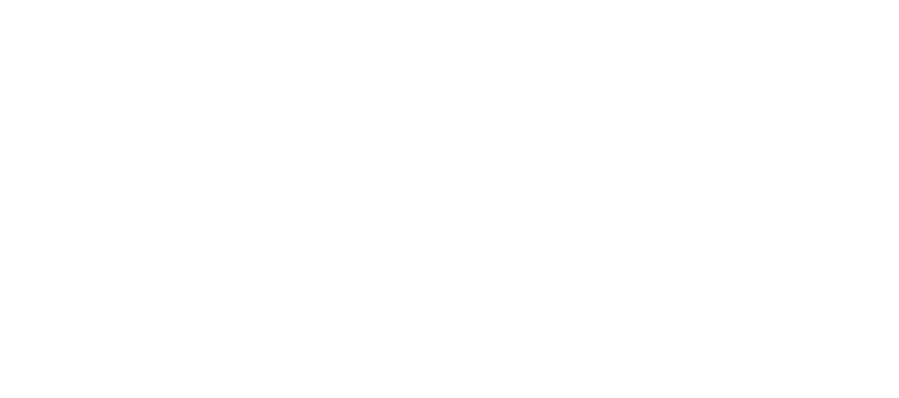
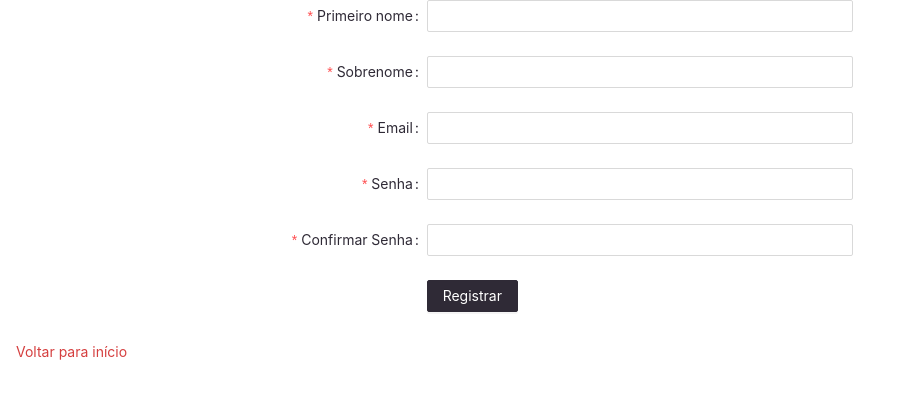
Before and after one commit to alanmrochadeveloper/r-ecommerce, a React (Create React App) app in the folder client/: page /cadastrar in a window 1280 px wide. Shown: the top 398 px of the page, without its empty margins (0-899 px from the left). Built offline with nearby package versions, Linux system fonts and the light colour scheme; the HTML template or start-up script is replaced by a standard one.

Commit message:
chore: added register page

```diff
--- /dev/null
+++ b/client/src/layout/ContentWrapper/index.tsx
@@ -0,0 +1,12 @@
+import { Layout } from 'antd'
+import React from 'react'
+
+const { Content } = Layout
+
+interface IProps {
+  children: any
+}
+const ContentWrapper: React.FC<IProps> = ({ children }) => {
+  return <Content>{children}</Content>
+}
+export default ContentWrapper
--- a/client/src/layout/MainWrapper/index.tsx
+++ b/client/src/layout/MainWrapper/index.tsx
@@ -13,8 +13,7 @@
 }
 const MainWrapper: React.FC<IProps> = ({ children }) => {
   const history = useHistory()
-  const { pathname } = document.location
-  // const { pathname } = useLocation()
+  const { pathname } = useLocation()
 
   const [currentWidth, setCurrentWidth] = useState<number>(0)
 
--- a/client/src/pages/Login/index.tsx
+++ b/client/src/pages/Login/index.tsx
@@ -1,13 +1,11 @@
 import { Button, Form, Input } from 'antd'
 import React from 'react'
-import { useLocation } from 'react-router'
+import { useHistory } from 'react-router'
 import MainWrapper from '../../layout/MainWrapper'
 
 interface IProps {}
 const Login: React.FC<IProps> = () => {
-  // const { pathname } = document.location
-  const { pathname } = useLocation()
-  console.log('pathname = ', pathname)
+  const history = useHistory()
 
   return (
     <>
@@ -46,6 +44,13 @@
               Enviar
             </Button>
           </Form.Item>
+          <Button
+            type="link"
+            className="cadastrar"
+            onClick={() => history.push('/cadastrar')}
+          >
+            Cadastrar
+          </Button>
         </Form>
       </MainWrapper>
     </>
--- /dev/null
+++ b/client/src/pages/Register/index.tsx
@@ -0,0 +1,67 @@
+import { Button, Form, Input } from 'antd'
+import React from 'react'
+import { useHistory } from 'react-router-dom'
+import ContentWrapper from '../../layout/ContentWrapper'
+
+interface IProps {}
+const Registration: React.FC<IProps> = () => {
+  const history = useHistory()
+
+  return (
+    <>
+      <ContentWrapper>
+        <Form wrapperCol={{ span: 8 }} labelCol={{ span: 8 }}>
+          <Form.Item
+            label="Primeiro nome"
+            name="firstName"
+            className="first-name-input"
+            rules={[{ required: true, message: 'Digite o seu nome' }]}
+          >
+            <Input className="first-name-input" />
+          </Form.Item>
+          <Form.Item
+            label="Sobrenome"
+            name="lastName"
+            className="last-name-label"
+            rules={[{ required: true, message: 'Digite o seu sobrenome' }]}
+          >
+            <Input className="last-name-input" />
+          </Form.Item>
+          <Form.Item
+            label="Email"
+            name="email"
+            className="email-label"
+            rules={[{ required: true, message: 'Digite o seu email' }]}
+          >
+            <Input className="email-input" />
+          </Form.Item>
+          <Form.Item
+            label="Senha"
+            name="password"
+            className="password-label"
+            rules={[{ required: true, message: 'Digite o sua senha' }]}
+          >
+            <Input className="password-input" type="password" />
+          </Form.Item>
+          <Form.Item
+            label="Confirmar Senha"
+            name="confirmPassword"
+            className="confirm-password-label"
+            rules={[{ required: true, message: 'Confirme sua senha' }]}
+          >
+            <Input className="confirm-password-input" type="password" />
+          </Form.Item>
+          <Form.Item wrapperCol={{ offset: 8, span: 16 }}>
+            <Button type="primary" name="buttonSubmit" htmlType="submit">
+              Registrar
+            </Button>
+          </Form.Item>
+        </Form>
+      </ContentWrapper>
+      <Button type="link" onClick={() => history.push('/')}>
+        Voltar para início
+      </Button>
+    </>
+  )
+}
+export default Registration
--- a/client/src/routes/index.tsx
+++ b/client/src/routes/index.tsx
@@ -5,6 +5,7 @@
 import Contact from '../pages/Contact';
 import Home from '../pages/Home';
 import Login from '../pages/Login';
+import Registration from '../pages/Register';
 
 interface IProps {}
 const Routes: React.FC<IProps> = () => {
@@ -15,6 +16,7 @@
         <Route path="/sobre" component={About} />
         <Route path="/categorias" component={Categories} />
         <Route path="/entrar" component={Login} />
+        <Route path="/cadastrar" component={Registration} />
     </Switch>
   </>
 }
```
Also changed, not shown: 1 other file (tests, documents, lock files or other folders).
